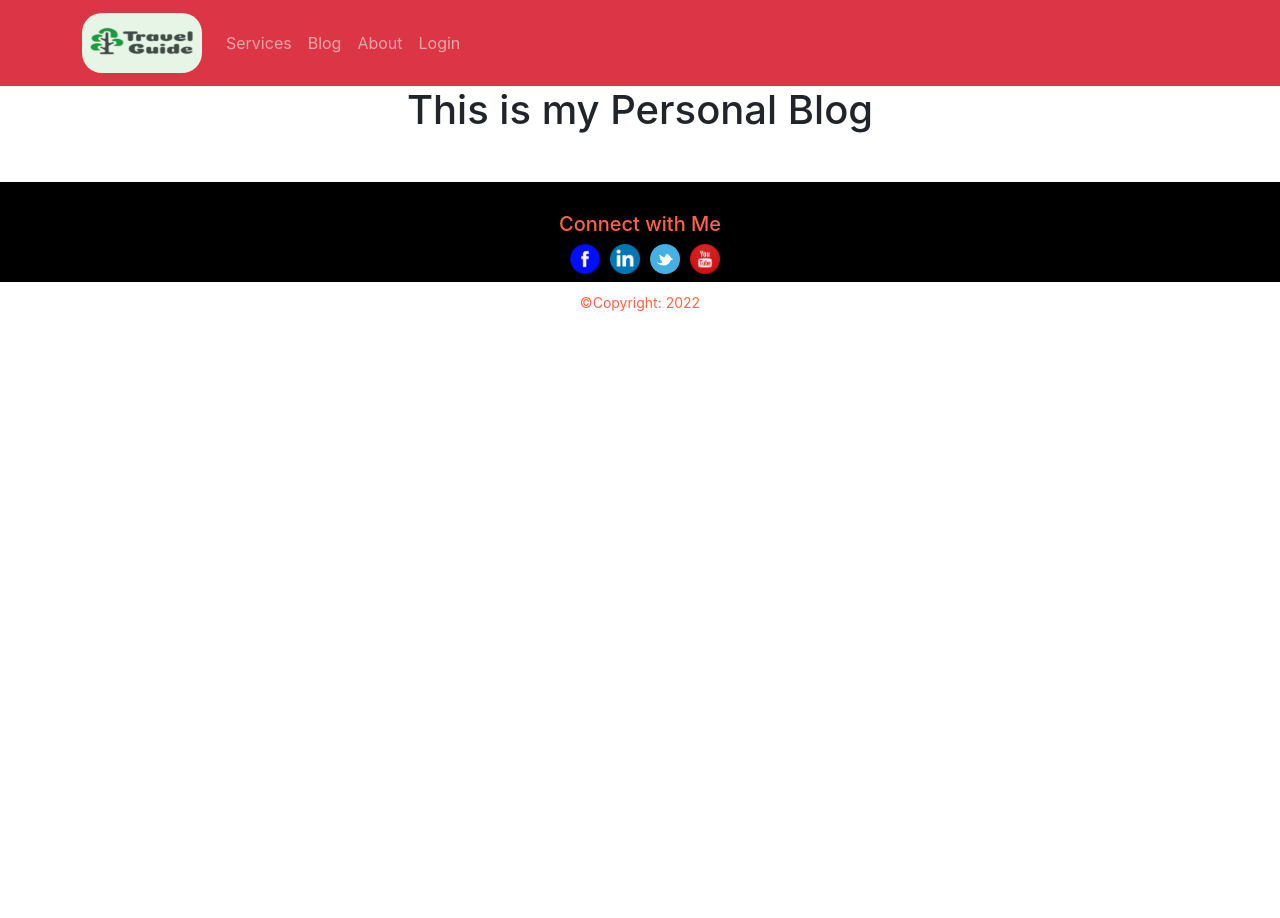
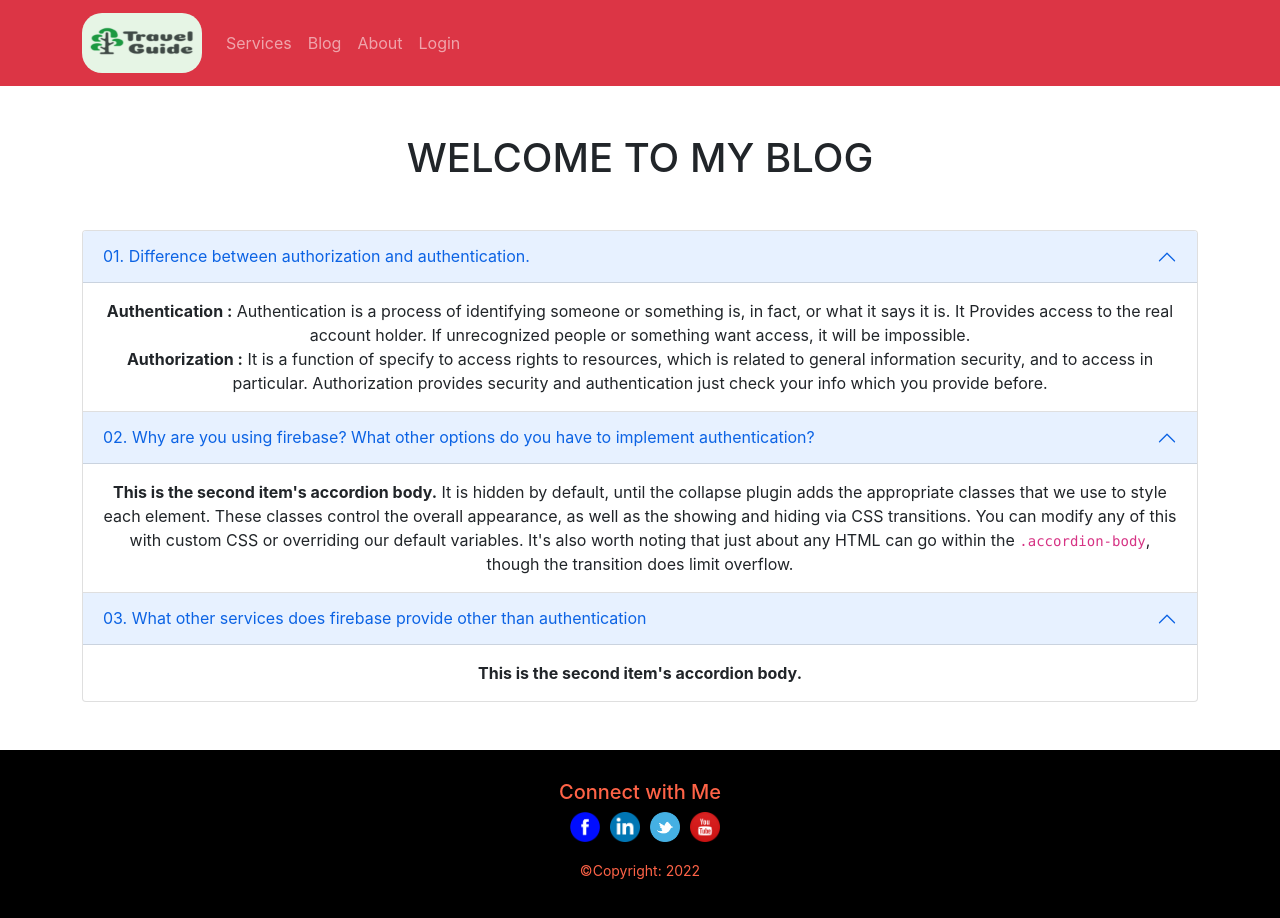
Before and after one commit to Thowhid31/independent-service-assignment-10, a React (Create React App) app: page /blog in a window 1280 px wide. Shown: the top 918 px of the page. Before the commit the page ends 800 px from the top, so only its background shows below. Built offline with nearby package versions, Linux system fonts and the light colour scheme; no server answers.

Commit message:
add a quesion with accordian

```diff
--- a/src/Pages/About/About.js
+++ b/src/Pages/About/About.js
@@ -4,6 +4,7 @@ const About = () => {
     return (
         <div>
             <h1>About Myself</h1>
+
         </div>
     );
 };
--- a/src/Pages/Blog/Blog.js
+++ b/src/Pages/Blog/Blog.js
@@ -2,8 +2,47 @@ import React from 'react';
 
 const Blog = () => {
     return (
-        <div>
-            <h1>This is my Personal Blog</h1>
+        <div className='container'>
+            <h1 className='mt-5 mb-5'>WELCOME TO MY BLOG</h1>
+            <div class="accordion" id="accordionExample">
+  <div class="accordion-item">
+    <h2 class="accordion-header" id="headingOne">
+      <button class="accordion-button" type="button" data-bs-toggle="collapse" data-bs-target="#collapseOne" aria-expanded="true" aria-controls="collapseOne">
+        01. Difference between authorization and authentication.
+      </button>
+    </h2>
+    <div id="collapseOne" class="accordion-collapse collapse show" aria-labelledby="headingOne" data-bs-parent="#accordionExample">
+      <div class="accordion-body">
+        <strong>Authentication :</strong> Authentication is a process of identifying someone or something is, in fact, or what it says it is. It Provides access to the real account holder. If unrecognized people or something want access, it will be impossible. <br/>
+        <strong>Authorization :</strong> It is a function of specify to access rights to resources, which is related to general information security, and to access in particular. Authorization provides security and authentication just check your info which you provide before.
+      </div>
+    </div>
+  </div>
+  <div class="accordion-item">
+    <h2 class="accordion-header" id="headingTwo">
+      <button class="accordion-button" type="button" data-bs-toggle="collapse" data-bs-target="#collapseTwo" aria-expanded="true" aria-controls="collapseTwo">
+      02. Why are you using firebase? What other options do you have to implement authentication?
+      </button>
+    </h2>
+    <div id="collapseTwo" class="accordion-collapse collapse show" aria-labelledby="headingTwo" data-bs-parent="#accordionExample">
+      <div class="accordion-body">
+        <strong>This is the second item's accordion body.</strong> It is hidden by default, until the collapse plugin adds the appropriate classes that we use to style each element. These classes control the overall appearance, as well as the showing and hiding via CSS transitions. You can modify any of this with custom CSS or overriding our default variables. It's also worth noting that just about any HTML can go within the <code>.accordion-body</code>, though the transition does limit overflow.
+      </div>
+    </div>
+  </div>
+  <div class="accordion-item">
+    <h2 class="accordion-header" id="headingTwo">
+      <button class="accordion-button" type="button" data-bs-toggle="collapse" data-bs-target="#collapseTwo" aria-expanded="true" aria-controls="collapseTwo">
+        03. What other services does firebase provide other than authentication
+      </button>
+    </h2>
+    <div id="collapseTwo" class="accordion-collapse collapse show" aria-labelledby="headingTwo" data-bs-parent="#accordionExample">
+      <div class="accordion-body">
+        <strong>This is the second item's accordion body.</strong>
+      </div>
+    </div>
+  </div>
+</div>
         </div>
     );
 };
--- a/src/Pages/Login/Login/Login.js
+++ b/src/Pages/Login/Login/Login.js
@@ -77,7 +77,7 @@ const Login = () => {
 
           <Form.Control ref={emailRef} type="email" placeholder="Enter email" required />
           <Form.Text className="text-muted">
-            We'll never share your email with anyone else.
+            I'll never share your email with anyone else.
           </Form.Text>
         </Form.Group>
 
--- a/src/Pages/SharedPages/Footer/Footer.css
+++ b/src/Pages/SharedPages/Footer/Footer.css
@@ -1,7 +1,7 @@
 .footer-class{
     color: tomato;
     background-color: black;
-    height: 100px;
+    height: 200px;
     width: 100%;
     padding-top: 30px;
     /* position: absolute;
```
